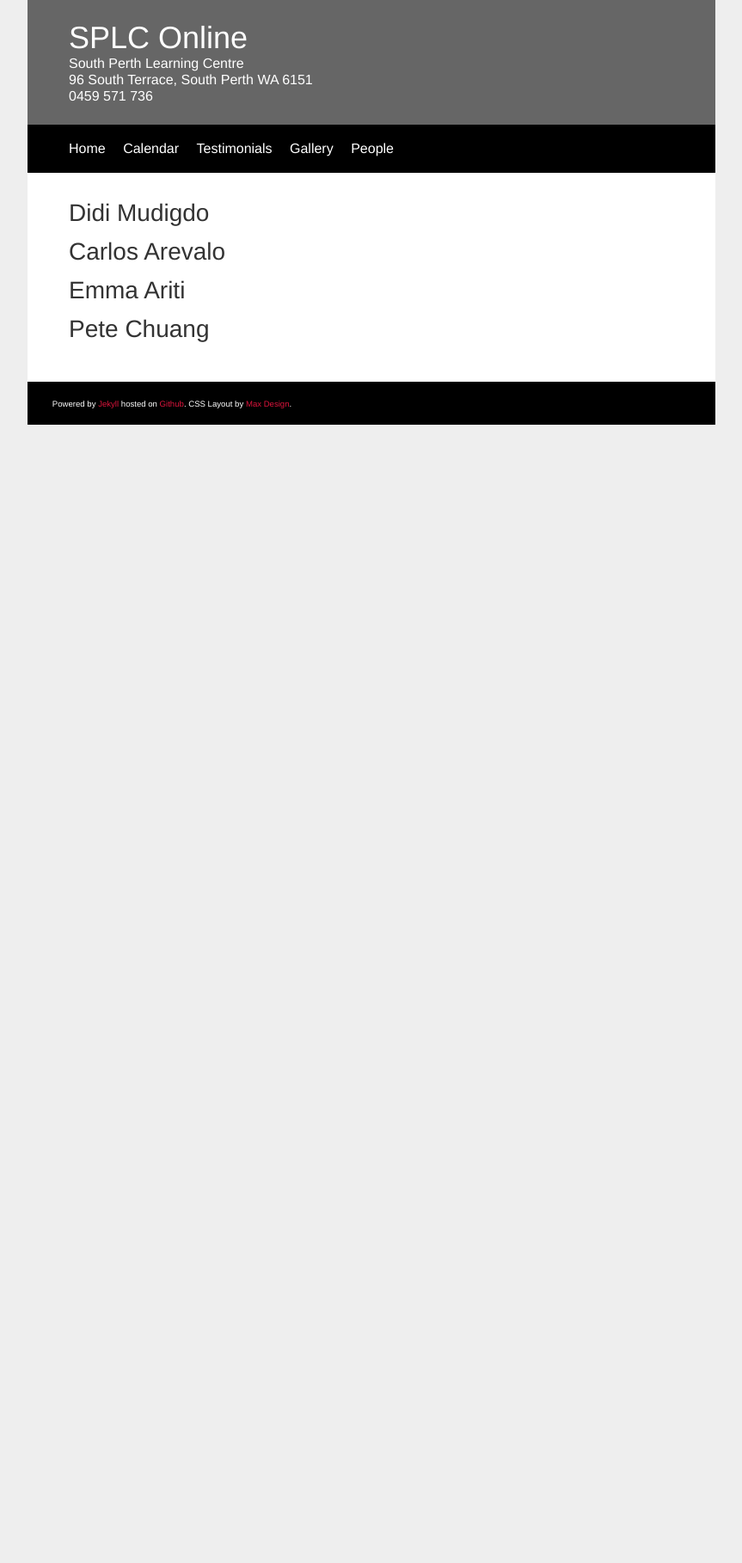
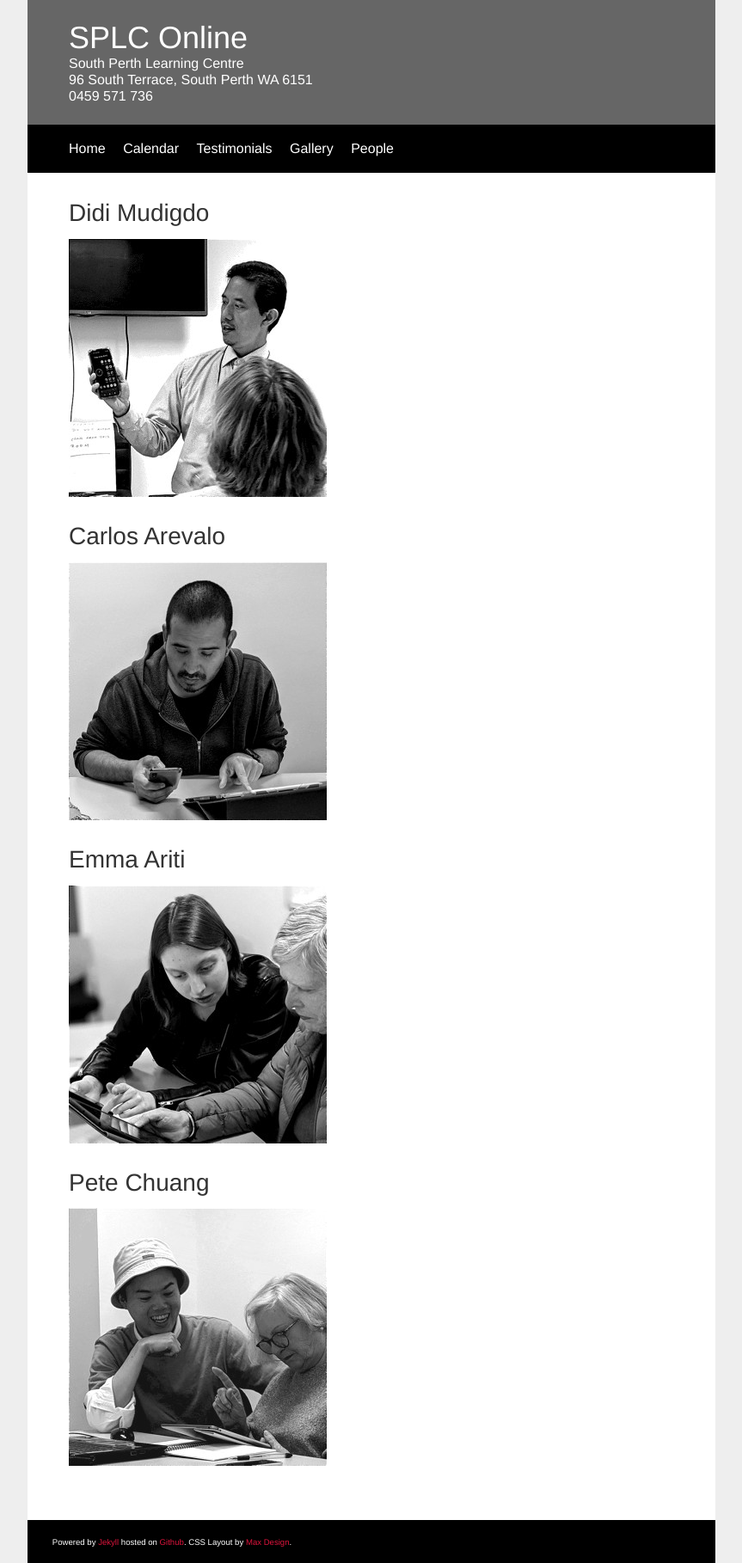
Before and after one commit to auxellbs/splconline.github.io, a Jekyll site: the page built from people/index.md, in a window 1280 px wide. Shown: the whole page at 86% size, without its empty margins (208-1071 px from the left). Built offline with Jekyll 4.4.1, drawn with Linux system fonts in a browser that asks for light colours; our own code applies the rules of GitHub Pages for plain Markdown files; before the commit the page ends 900 px from its top, so only the background shows below that.

Commit message:
Update index.md

```diff
--- a/people/index.md
+++ b/people/index.md
@@ -1,7 +1,11 @@
 ## Didi Mudigdo
+![Didi Mudigdo](/img/beconnected/didi.jpg)
 
 ## Carlos Arevalo
+![Carlos Arevalo](/img/beconnected/carlos.jpg)
 
 ## Emma Ariti
+![Emma Ariti](/img/beconnected/emma.jpg)
 
 ## Pete Chuang
+![Pete Chuang](/img/beconnected/pete.jpg)
```
